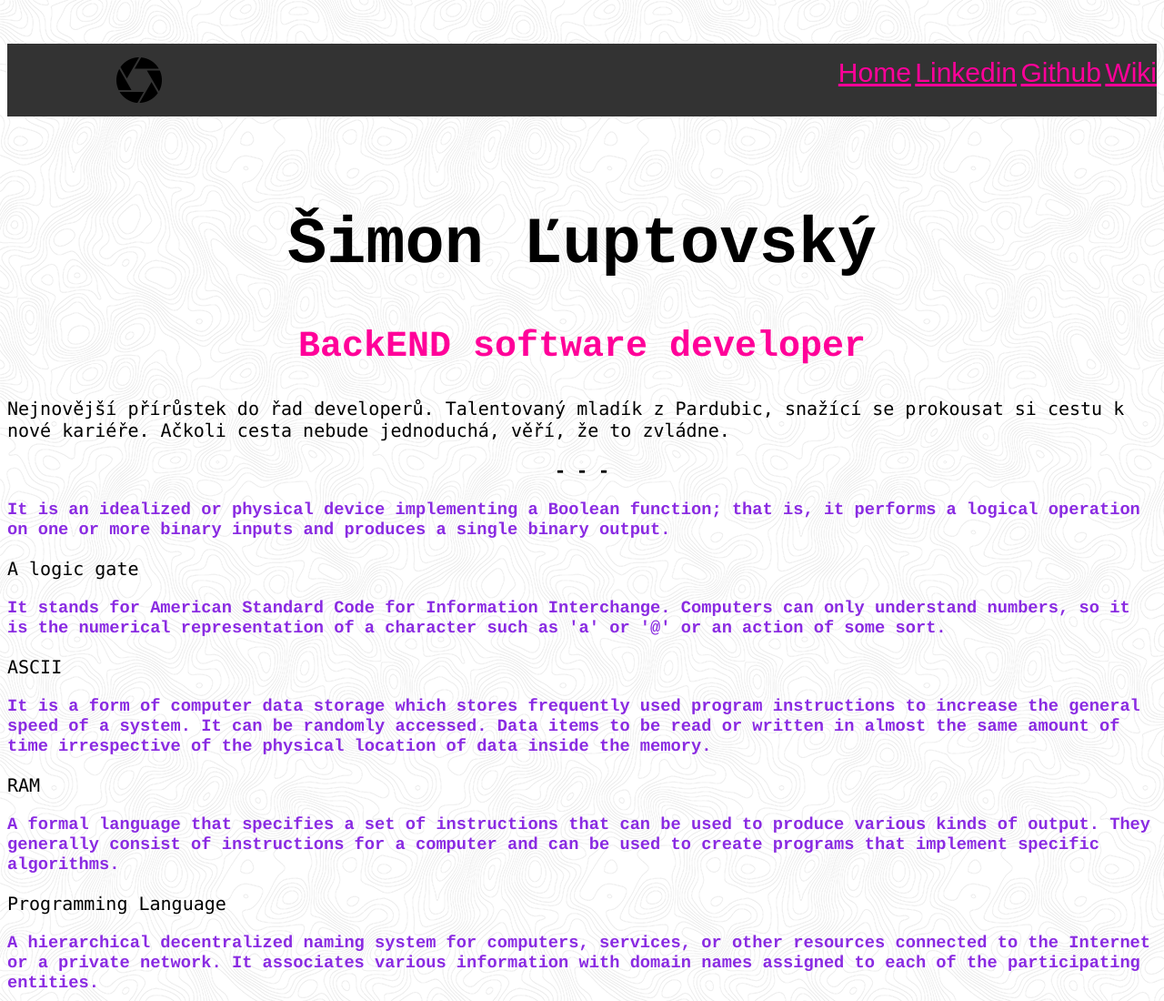
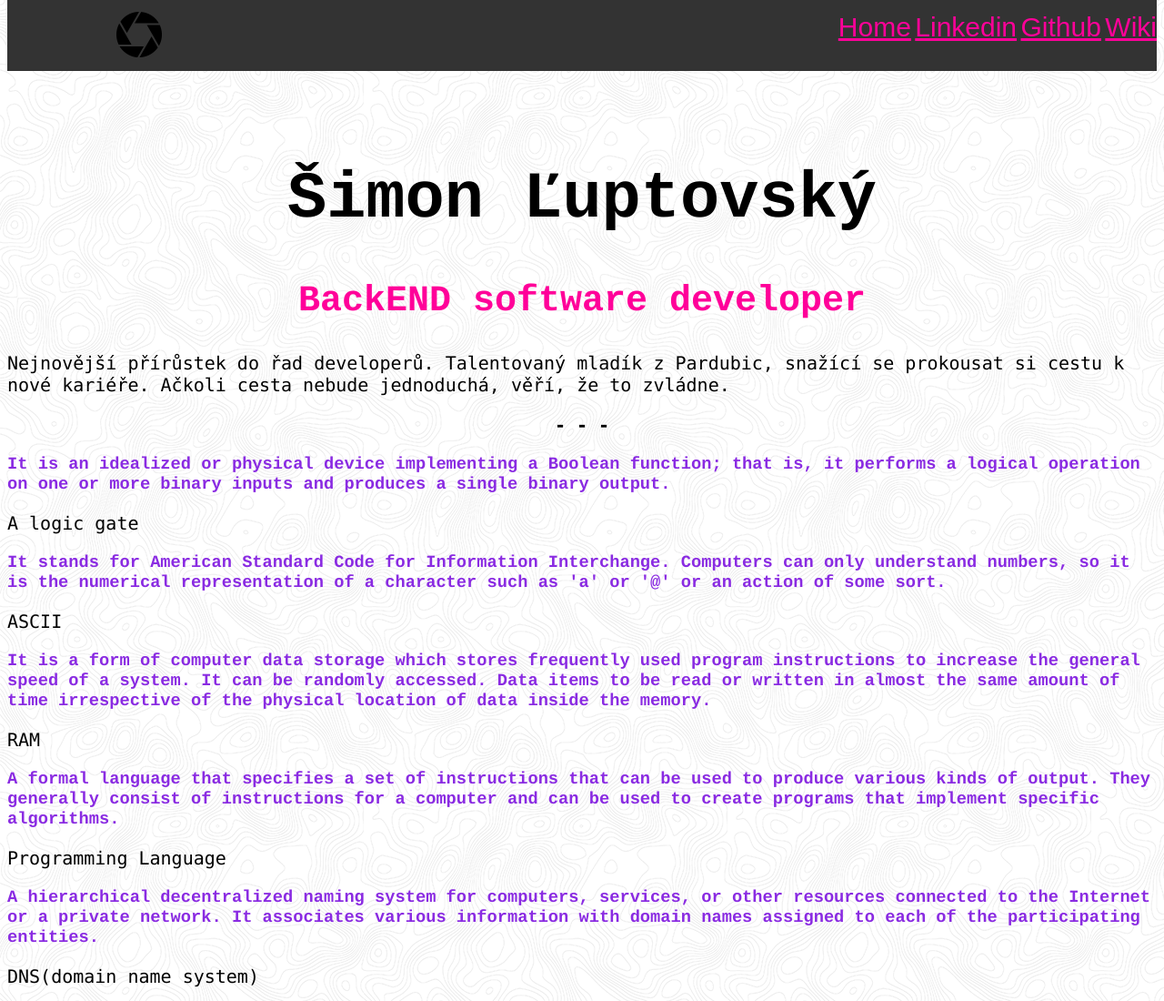
Before and after one commit to Schimiuss/schimiuss.github.io, a plain HTML site: page index.html in a window 1280 px wide. Shown: the top 1100 px of the page at 91% size. Drawn offline with Linux system fonts and the light colour scheme.

```diff
--- a/CSS/style.css
+++ b/CSS/style.css
@@ -26,6 +26,7 @@ p {
     padding-bottom: 15px;
     margin-bottom: 100px;
     border: 1px;
+    margin-top: -50px
 
 }
 a{
```
